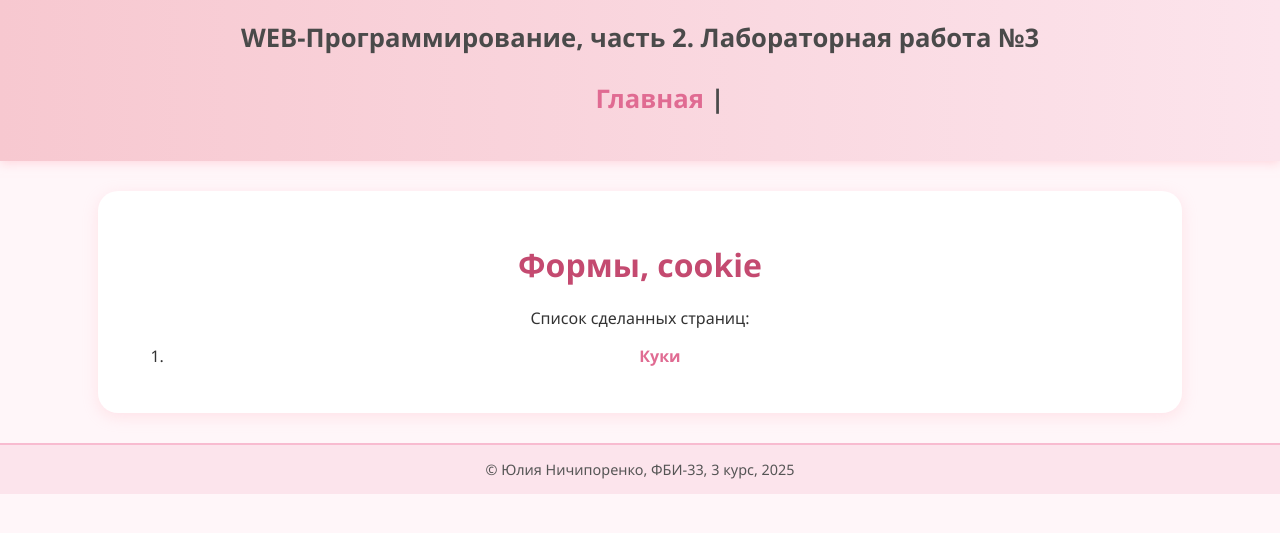
After one commit to JuliaNich/web-back-labs, a Flask app: page /lab3/ in a window 1280 px wide. The commit adds this page. Shown: the top 533 px of the page. Run offline with Flask 3, Linux system fonts and the light colour scheme.

Commit message:
Заготовка к третьей лабораторной работе

```diff
--- a/app.py
+++ b/app.py
@@ -2,12 +2,12 @@ from flask import Flask, url_for, request, redirect, make_response, abort
 import datetime
 from lab1 import lab1
 from lab2 import lab2
-
+from lab3 import lab3
 
 app = Flask(__name__)
 app.register_blueprint(lab1)
 app.register_blueprint(lab2)
-
+app.register_blueprint(lab3)
 
 log_404 = []
 
@@ -92,6 +92,8 @@ def index():
             <li><a href="{url_for('lab1.lab1_index')}">Лабораторная №1</a></li>
             <!-- Лабораторная 2 -->
             <li><a href="{url_for('lab2.lab22')}">Лабораторная №2</a></li>
+            <!-- Лабораторная 3 -->
+            <li><a href="{url_for('lab3.lab')}">Лабораторная №3</a></li>
         </ul>
     </nav>
     <footer>
--- /dev/null
+++ b/lab3.py
@@ -0,0 +1,8 @@
+from flask import Blueprint, url_for, request, redirect, make_response, abort, render_template
+import datetime
+
+lab3 = Blueprint('lab3', __name__)
+
+@lab3.route('/lab3/')
+def lab():
+    return render_template('lab3.html')
--- a/templates/base.html
+++ b/templates/base.html
@@ -14,7 +14,6 @@
         WEB-Программирование, часть 2. {{ self.lab() }}
         <ul>
         <a href="/">Главная</a> |
-        <a href="/lab2/">Лабораторная 2</a>
         </ul>
     </header>
 
--- a/templates/lab2.html
+++ b/templates/lab2.html
@@ -13,7 +13,6 @@
         <li><a href="/lab2/example">Пример с циклами и условиями (example)</a></li>
         <li><a href="/lab2/filters">Фильтры (filters)</a></li>
         <li><a href="/lab2/flowers/">Список цветов</a></li>
-        <li><a href="/lab2/add_flower/роза">Добавление цветка</a></li>
         <li><a href="/lab2/calc/">Калькулятор</a></li>
         <li><a href="/lab2/books/">Список книг</a></li>
         <li><a href="/lab2/cats/">Котики (объекты с картинками)</a></li>
--- /dev/null
+++ b/templates/lab3.html
@@ -0,0 +1,13 @@
+{% extends "base.html" %}
+
+{% block lab %}Лабораторная работа №3{% endblock %}
+
+{% block header %}Лабораторная работа №3{% endblock %}
+
+{% block main %}
+    <h1>Формы, cookie</h1>
+    <div>Список сделанных страниц: </div>
+    <ol>
+       <li><a href="/lab3/cookie">Куки</a></li>
+    </ol>
+{% endblock %}
```
